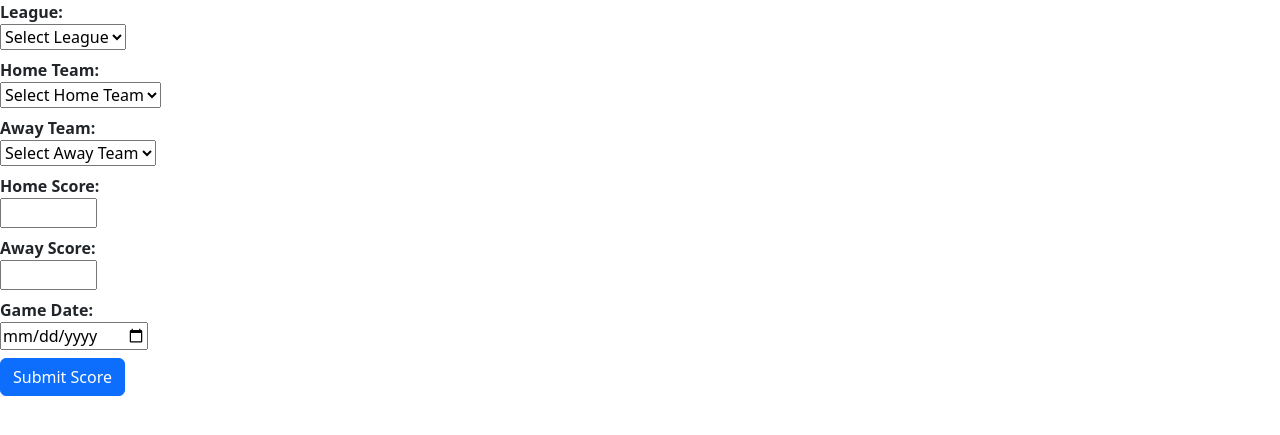
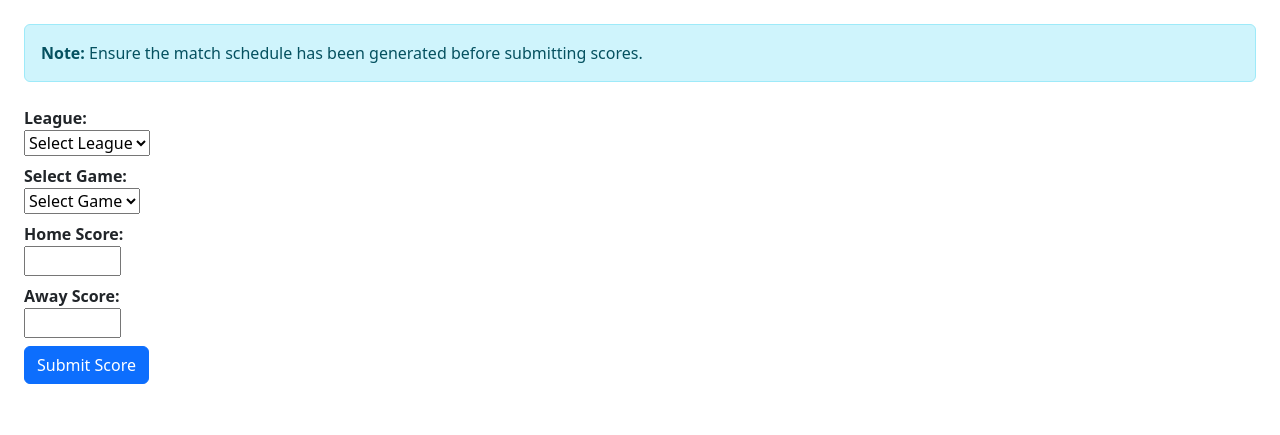
Before and after one commit to IWU-CS253/Interlink, a Flask app: page /submit_score in a window 1280 px wide. Shown: the part 72-507 px from the top of the page. Run offline with Flask 3, Linux system fonts and the light colour scheme; the visitor is signed in with stand-in values (Sample User, id 1); data that the repository does not hold is empty.

Commit message:
edit submit score form and functionality to match with schedule generation

```diff
--- a/app.py
+++ b/app.py
@@ -509,39 +509,38 @@ def submit_score():
     db = get_db()
 
     league_selected = request.args.get('league_selected')
-    teams = []
+    unfinished_games = []
 
     if request.method == 'POST':
         league_selected = request.form['league_selected']
-        home_team_id = request.form['home_team_id']
-        away_team_id = request.form['away_team_id']
+        game_id = request.form['game_id']
         home_score = request.form['home_score']
         away_score = request.form['away_score']
-        game_date = request.form['game_date']
         # Simple validation
         if not home_score.isdigit() or not away_score.isdigit():
             flash('Scores must be numbers')
         elif int(home_score) < 0 or int(away_score) < 0:
             flash('Scores cannot be negative')
-        elif home_team_id == away_team_id:
-            flash('Teams must be different')
         else:
             try:
                 db.execute(
-                    "INSERT into games (league_id, home_team_id, away_team_id, home_score, away_score, game_date) VALUES (?, ?, ?, ?, ?, ?)",
-                    [league_selected, home_team_id, away_team_id, home_score, away_score, game_date])
+                    'UPDATE games SET home_score=?, away_score=? WHERE id=?',
+                    [home_score, away_score, game_id])
                 db.commit()
                 flash('Score submitted successfully!')
                 return redirect(url_for('view_scores'))
             except:
                 flash('Error Saving Score')
     if league_selected:
-            cur = db.execute("SELECT name, id FROM teams WHERE league_id = ?", [league_selected])
-            teams = cur.fetchall()
+            cur = db.execute('''SELECT games.id, games.game_date, home.name as home_team, away.name as away_team
+                           FROM games JOIN teams home ON games.home_team_id = home.id JOIN teams away ON games.away_team_id = away.id
+                           WHERE games.league_id = ? AND games.home_score IS NULL AND games.away_score IS NULL
+                           ORDER BY games.game_date ASC ''', [league_selected])
+            unfinished_games = cur.fetchall()
 
     leagues = db.execute("SELECT id, league_name FROM leagues").fetchall()
 
-    return render_template('submit_score.html', leagues=leagues, teams=teams, league_selected = league_selected)
+    return render_template('submit_score.html', leagues=leagues, unfinished_games=unfinished_games, league_selected = league_selected)
 
 # kept this route because submit score would get both flash messages in try/except
 @app.route('/scores')
@@ -844,7 +843,13 @@ def get_standings(league_id):
 #Helper for league games
 def get_league_games(league_id):
     db = get_db()
-    cur = db.execute("SELECT games.id, games.game_date, games.home_score, games.away_score, teams.name as home_team, teams2.name as away_team FROM games JOIN teams ON games.home_team_id = teams.id JOIN teams as teams2 ON games.away_team_id = teams2.id WHERE games.league_id = ? ORDER BY games.game_date DESC", [league_id])
+    cur = db.execute("""SELECT games.id, games.game_date, games.home_score, games.away_score,
+                       teams.name as home_team, teams2.name as away_team
+                       FROM games
+                       JOIN teams ON games.home_team_id = teams.id
+                       JOIN teams as teams2 ON games.away_team_id = teams2.id
+                       WHERE games.league_id = ? AND games.home_score IS NOT NULL AND games.away_score IS NOT NULL
+                       ORDER BY games.game_date DESC""", [league_id])
     games = cur.fetchall()
     return games
 
--- a/templates/edit_score.html
+++ b/templates/edit_score.html
@@ -4,9 +4,6 @@
         <dl>
             <dt>Game ID:</dt>
             <dd>{{ game.id }}</dd>
-
-            <dt>Date:</dt>
-            <dd>{{ game.game_date }}</dd>
 
             <dt>Home Score:</dt>
             <dd><input type="number" name="home_score" value="{{ game.home_score }}" min="0" required></dd>
--- a/templates/submit_score.html
+++ b/templates/submit_score.html
@@ -1,7 +1,11 @@
 {% extends "layout.html" %}
 {% block body %}
     {# UNIT TESTED #}
-        <dl>
+        <div class="alert alert-info m-4" role="alert">
+        <strong>Note:</strong> Ensure the match schedule has been generated before submitting scores.
+        </div>
+
+        <dl class="m-4">
             <dt>League:</dt>
             <dd>
             <form action="/submit_score" method="get">
@@ -17,22 +21,12 @@
                 {% if league_selected %}
                 <input type="hidden" name="league_selected" value="{{ league_selected }}">
                 {% endif %}
-            <dt>Home Team:</dt>
+            <dt>Select Game:</dt>
             <dd>
-                <select name="home_team_id" required>
-                    <option value="">Select Home Team</option>
-                    {% for team in teams %}
-                    <option value="{{ team.id }}">{{ team.name }}</option>
-                    {% endfor %}
-                </select>
-            </dd>
-
-            <dt>Away Team:</dt>
-            <dd>
-                <select name="away_team_id" required>
-                    <option value="">Select Away Team</option>
-                    {% for team in teams %}
-                    <option value="{{ team.id }}">{{ team.name }}</option>
+                <select name="game_id" required>
+                    <option value="">Select Game</option>
+                    {% for game in unfinished_games %}
+                    <option value="{{ game.id }}">{{ game.game_date }} - {{ game.home_team }} vs {{ game.away_team }}</option>
                     {% endfor %}
                 </select>
             </dd>
@@ -43,9 +37,6 @@
             <dt>Away Score:</dt>
             <dd><input type="number" name="away_score" max="200" min="0" required></dd>
 
-            <dt>Game Date:</dt>
-            <dd><input type="date" name="game_date" required></dd>
-
             <dd>
                 <input type="submit" value="Submit Score" class="btn btn-primary">
             </dd>
```
